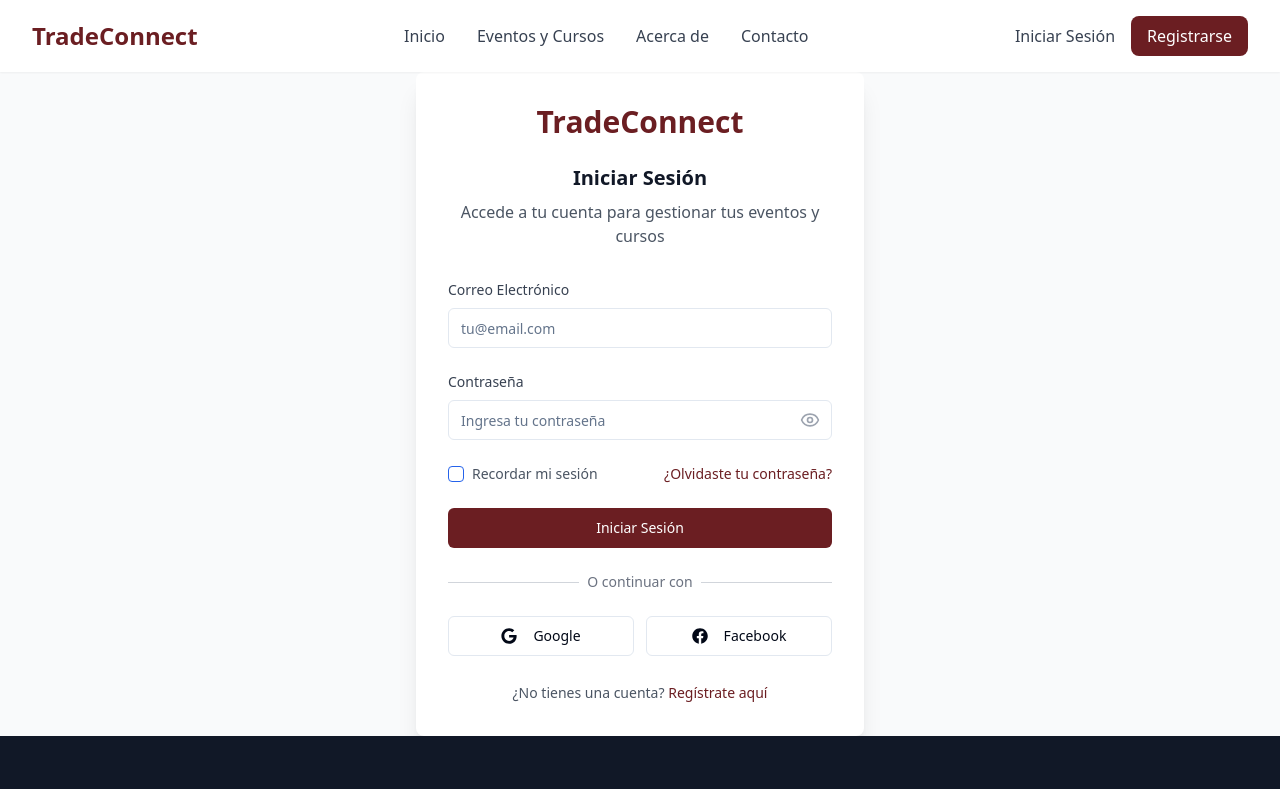
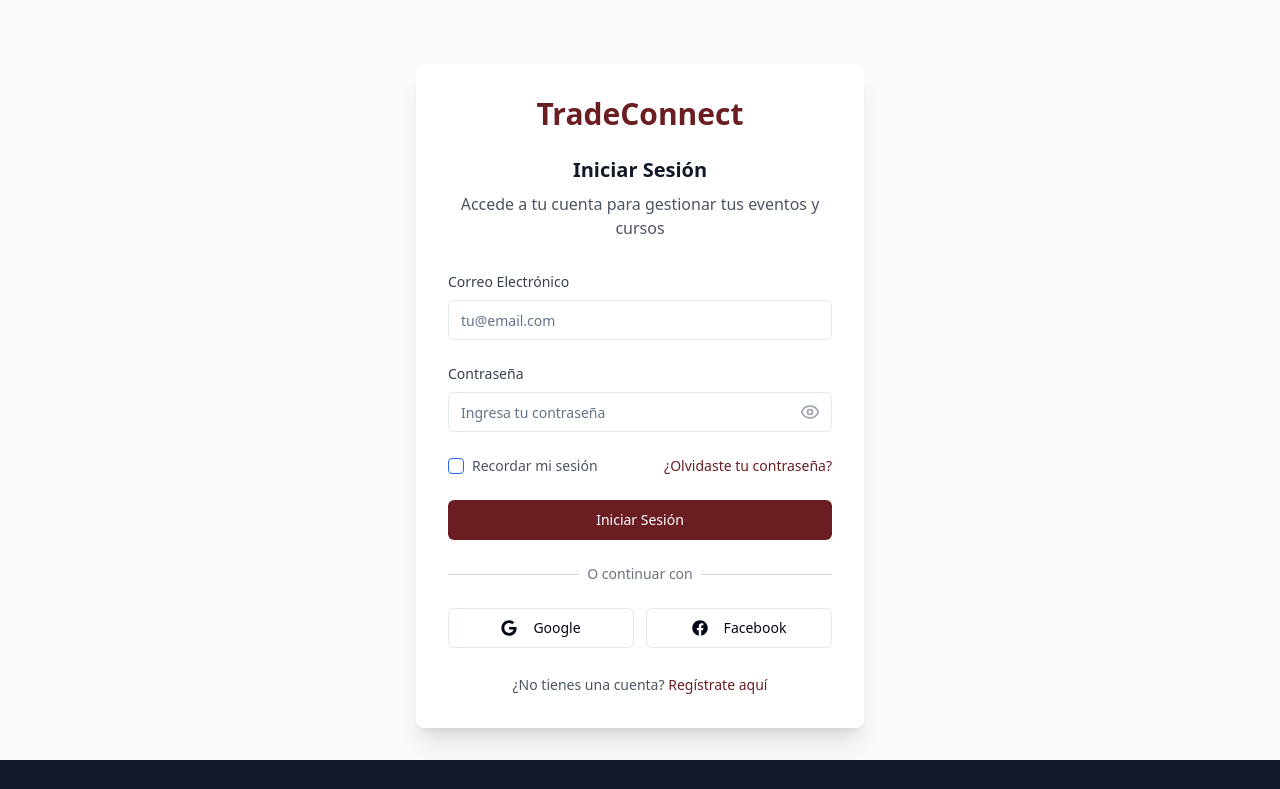
Before and after one commit to NormanSinay/tradeconnect-v1, a React (Vite) app in the folder frontend/: page /login in a window 1280 px wide. Shown: the top 789 px of the page. Built offline with nearby package versions, Linux system fonts and the light colour scheme.

Commit message:
FrontEndv2 -> Autenticación Publicav1 ->Login Funcionalv

```diff
--- a/frontend/src/components/auth/AuthLayout.tsx
+++ b/frontend/src/components/auth/AuthLayout.tsx
@@ -11,49 +11,9 @@
 const AuthLayout: React.FC<AuthLayoutProps> = ({ children, title, subtitle }) => {
   return (
     <div className="min-h-screen flex flex-col bg-gray-50">
-      {/* Header */}
-      <header className="bg-white shadow-sm sticky top-0 z-50">
-        <div className="max-w-7xl mx-auto px-4 sm:px-6 lg:px-8">
-          <div className="flex justify-between items-center py-4">
-            <Link to="/" className="flex items-center">
-              <span className="text-2xl font-bold text-[#6B1E22]">TradeConnect</span>
-            </Link>
-
-            <nav className="hidden md:flex space-x-8">
-              <Link to="/" className="text-gray-700 hover:text-[#6B1E22] transition-colors">
-                Inicio
-              </Link>
-              <Link to="/events" className="text-gray-700 hover:text-[#6B1E22] transition-colors">
-                Eventos y Cursos
-              </Link>
-              <Link to="/about" className="text-gray-700 hover:text-[#6B1E22] transition-colors">
-                Acerca de
-              </Link>
-              <Link to="/contact" className="text-gray-700 hover:text-[#6B1E22] transition-colors">
-                Contacto
-              </Link>
-            </nav>
-
-            <div className="flex items-center space-x-4">
-              <Link
-                to="/login"
-                className="text-gray-700 hover:text-[#6B1E22] transition-colors"
-              >
-                Iniciar Sesión
-              </Link>
-              <Link
-                to="/register"
-                className="bg-[#6B1E22] text-white px-4 py-2 rounded-lg hover:bg-[#8a2b30] transition-colors"
-              >
-                Registrarse
-              </Link>
-            </div>
-          </div>
-        </div>
-      </header>
 
       {/* Main Content */}
-      <main className="flex-1 flex items-center justify-center px-4 sm:px-6 lg:px-8">
+      <main className="flex-1 flex items-center justify-center px-4 sm:px-6 lg:px-8 pt-16 pb-8">
         <div className="w-full max-w-md">
           <motion.div
             initial={{ opacity: 0, y: 20 }}
@@ -68,7 +28,9 @@
                 transition={{ delay: 0.2, type: "spring", stiffness: 300 }}
                 className="mb-6"
               >
-                <h1 className="text-3xl font-bold text-[#6B1E22]">TradeConnect</h1>
+                <Link to="/" className="text-3xl font-bold text-[#6B1E22] hover:text-[#8a2b30] transition-colors cursor-pointer">
+                  TradeConnect
+                </Link>
               </motion.div>
               <motion.h2
                 initial={{ opacity: 0 }}
```
